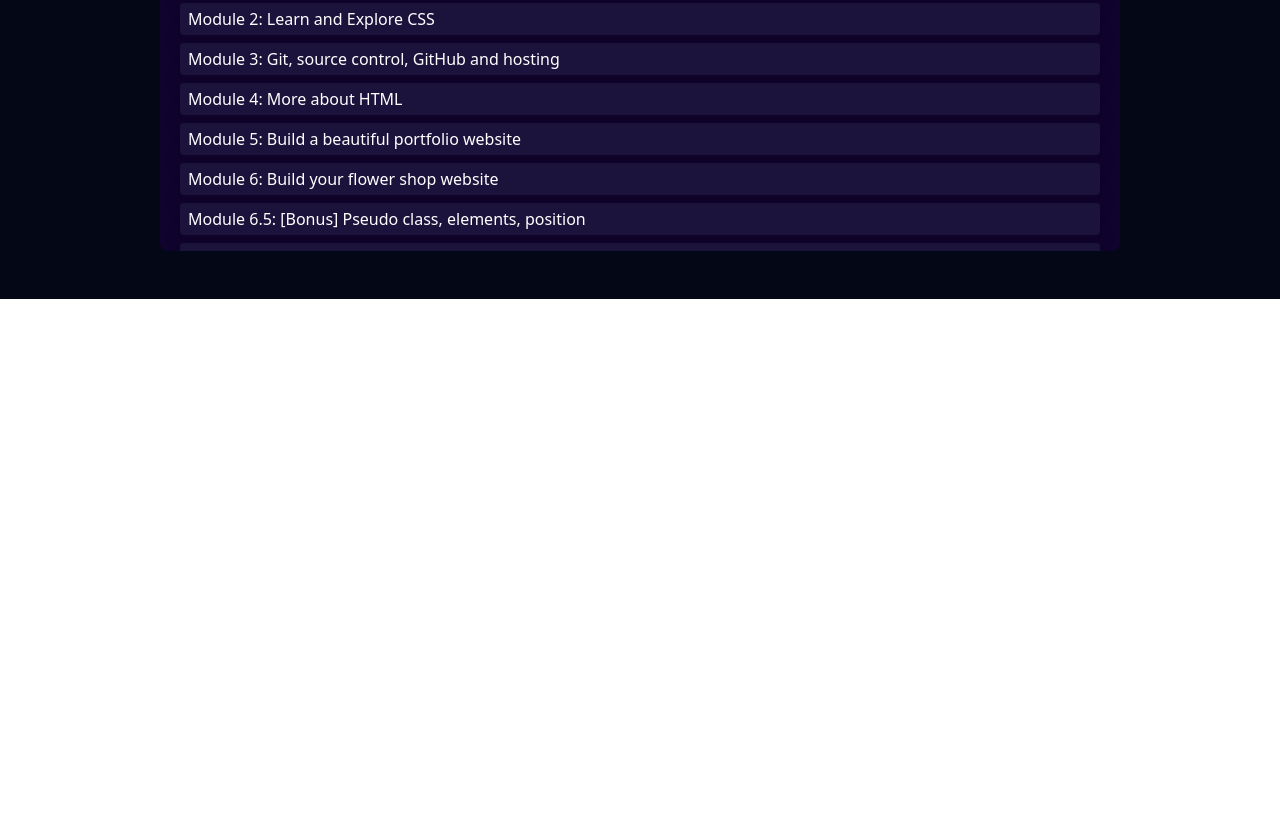
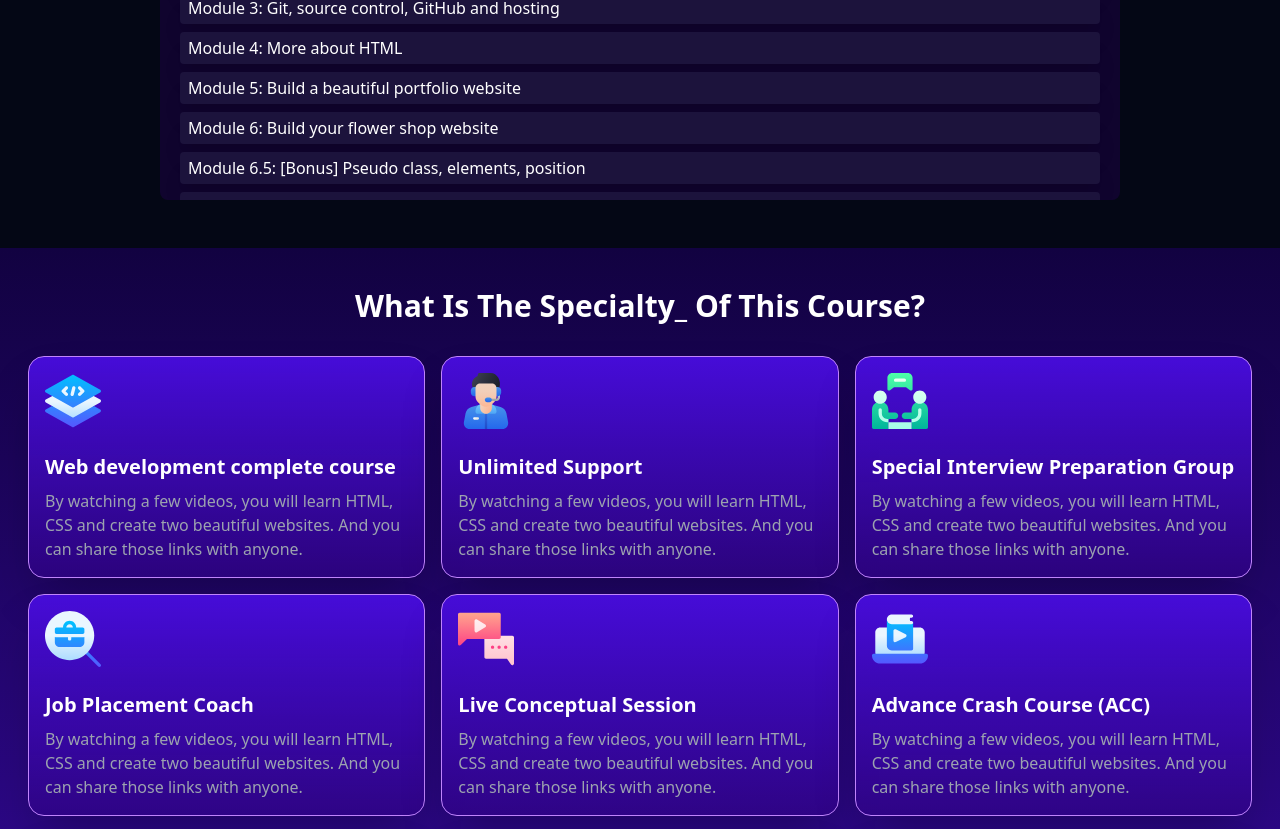
Before and after one commit to almamun528/programming-hero-clone, a plain HTML site: page index.html in a window 1280 px wide. Shown: the part 2610-3439 px from the top of the page. Before the commit the page ends 2909 px from the top, so only its background shows below. Drawn offline with nearby package versions, Linux system fonts and the light colour scheme.

Commit message:
9 box section is done + responsive complete

```diff
--- a/index.html
+++ b/index.html
@@ -43,7 +43,7 @@
              </div>
         </nav>
 
-        <!-- mav area is end here -->
+        <!-- nav area is end here -->
 
         <!-- ! Hero Content -->
          <main class="mx-auto flex justify-between px-5 pb-8 mt-10">
@@ -133,7 +133,7 @@
                 <h1 class="text-white font-semibold text-xl md:text-3xl text-center py-8">What you will learn_ from this course?</h1>
             </div>
             <!-- !Items -->
-             <div class="item text-center  text-white grid grid-cols-3 md:grid-cols-9 md:px-28 capitalize gap-2 px-8 pb-20 ">
+             <div class="item text-center  text-white grid grid-cols-3 md:grid-cols-3 lg:grid-cols-9 md:px-28 capitalize gap-2 px-8 pb-20 ">
 
                 <div class="box1 bg-[rgba(86,32,40,0.8)] text-[#c6350d] py-2 text-xl rounded-lg">html</div>
 
@@ -175,7 +175,7 @@
      <!-- !card Section   -->
       <section class="bg-gradient-to-b from-purple-950 to-gray-950  mx-auto">
 
-        <main class="md:flex gap-3 mx-auto md:pt-96 md:w-9/12 pt-28 px-5 text-white">
+        <main class="md:flex gap-3 mx-auto md:pt-52 lg:pt-[26%] md:w-9/12 pt-28 px-5 text-white">
 
             <!-- card 1 -->
              <div class="card-1 bg-[#2B0F3D] rounded-lg border-2 border-purple-300 shadow-2xl p-4">
@@ -334,7 +334,94 @@
       <!-- ! What Is The Specialty_ Of This Course?
  -->
 
+      <section class="bg-gradient-to-b from-[#120241] to-[#370AA4] text-white p-5">
+        <div class="headline ">
+            <h1 class="text-lg pt-5 font-semibold text-center md:text-3xl">What Is The Specialty_ Of This Course?</h1>
+        </div>
+        <br>
 
+        <!-- 8 boxes -->
+
+        <main
+          class=" grid md:grid-cols-2 lg:grid-cols-3  ">
+            <!-- !box Start -->
+            <div class="box-1 bg-gradient-to-b from-[#460cd8] to-[#300287b4] p-4 rounded-2xl shadow-2xl border border-purple-400 m-2">
+                <img src="./image/web-development-course.svg" alt=""> <br>
+
+                <h1 class="font-semibold text-xl mb-2">Web development complete course</h1>
+
+                <p class="text-gray-400">By watching a few videos, you will learn HTML, CSS and create two beautiful websites. And you can share those links with anyone.</p>
+            </div>
+            <!-- 2 -->
+            <div class="box-2 bg-gradient-to-b from-[#460cd8] to-[#300287b4] p-4 rounded-2xl shadow-2xl border border-purple-400 m-2">
+                <img src="./image/Unlimited-support.svg" alt=""> <br>
+
+                <h1 class="font-semibold text-xl mb-2">Unlimited Support</h1>
+
+                <p class="text-gray-400">By watching a few videos, you will learn HTML, CSS and create two beautiful websites. And you can share those links with anyone.</p>
+            </div>
+            <!-- 3 -->
+            <div class="box-3 bg-gradient-to-b from-[#460cd8] to-[#300287b4] p-4 rounded-2xl shadow-2xl border border-purple-400 m-2">
+                <img src="./image/Special-Interview-Preparation-Group.svg" alt=""> <br>
+
+                <h1 class="font-semibold text-xl mb-2">Special Interview Preparation Group</h1>
+
+                <p class="text-gray-400">By watching a few videos, you will learn HTML, CSS and create two beautiful websites. And you can share those links with anyone.</p>
+            </div>
+            <!-- 4 -->
+            <div class="box-1 bg-gradient-to-b from-[#460cd8] to-[#300287b4] p-4 rounded-2xl shadow-2xl border border-purple-400 m-2">
+                <img src="./image/Job-Placement .svg" alt=""> <br>
+
+                <h1 class="font-semibold text-xl mb-2">Job Placement Coach</h1>
+
+                <p class="text-gray-400">By watching a few videos, you will learn HTML, CSS and create two beautiful websites. And you can share those links with anyone.</p>
+            </div>
+            <!-- 5 -->
+            <div class="box-5 bg-gradient-to-b from-[#460cd8] to-[#300287b4] p-4 rounded-2xl shadow-2xl border border-purple-400 m-2">
+                <img src="./image/Live-Conceptual.svg" alt=""> <br>
+
+                <h1 class="font-semibold text-xl mb-2">Live Conceptual Session </h1>
+
+                <p class="text-gray-400">By watching a few videos, you will learn HTML, CSS and create two beautiful websites. And you can share those links with anyone.</p>
+            </div>
+            <!-- 6 -->
+            <div class="box-6 bg-gradient-to-b from-[#460cd8] to-[#300287b4] p-4 rounded-2xl shadow-2xl border border-purple-400 m-2">
+                <img src="./image/Advance.svg" alt=""> <br>
+
+                <h1 class="font-semibold text-xl mb-2">Advance Crash Course (ACC)</h1>
+
+                <p class="text-gray-400">By watching a few videos, you will learn HTML, CSS and create two beautiful websites. And you can share those links with anyone.</p>
+            </div>
+            <!-- 7 -->
+            <div class="box-7 bg-gradient-to-b from-[#460cd8] to-[#300287b4] p-4 rounded-2xl shadow-2xl border border-purple-400 m-2">
+                <img src="./image/offline-video.svg" alt=""> <br>
+
+                <h1 class="font-semibold text-xl mb-2">Option to watch offline videos</h1>
+
+                <p class="text-gray-400">By watching a few videos, you will learn HTML, CSS and create two beautiful websites. And you can share those links with anyone.</p>
+            </div>
+            <!-- 8 -->
+            <div class="box-8 bg-gradient-to-b from-[#460cd8] to-[#300287b4] p-4 rounded-2xl shadow-2xl border border-purple-400 m-2">
+                <img src="./image/remote-working.svg" alt=""> <br>
+
+                <h1 class="font-semibold text-xl mb-2">International Job Placement</h1>
+
+                <p class="text-gray-400">By watching a few videos, you will learn HTML, CSS and create two beautiful websites. And you can share those links with anyone.</p>
+            </div>
+            <!-- 9 -->
+            <div class="box-9 bg-gradient-to-b from-[#460cd8] to-[#300287b4] p-4 rounded-2xl shadow-2xl border border-purple-400 m-2 md:col-span-2 lg:col-span-1">
+                <img src="./image/React.fa7754d1.svg" alt=""> <br>
+
+                <h1 class="font-semibold text-xl mb-2"> Makes you Master Of React</h1>
+
+                <p class="text-gray-400">By watching a few videos, you will learn HTML, CSS and create two beautiful websites. And you can share those links with anyone.</p>
+            </div>
+            <!-- !box-ends -->
+        </main>
+
+      </section>
+
+        <!-- !9 boxes section is end -->
 
 
 </body>
```
Also changed, not shown: image/Advance.svg (renamed from image/ebook.84b7b0c6.svg), image/Job-Placement .svg (renamed from image/job-search.45e8a978.svg), image/Live-Conceptual.svg (renamed from image/live-class.7fdccfaf.svg), image/Special-Interview-Preparation-Group.svg (renamed from image/Interview.370535e0.svg), image/Unlimited-support.svg (renamed from image/customer-service.73121285.svg), image/curve.png (renamed from image/curve.cc103f94.png), image/offline-video.svg (renamed from image/streaming.a48caeee.svg), image/remote-working.svg (renamed from image/remote-working.78a2e5b4.svg), image/web-development-course.svg (renamed from image/code-box.8d079abf.svg).
